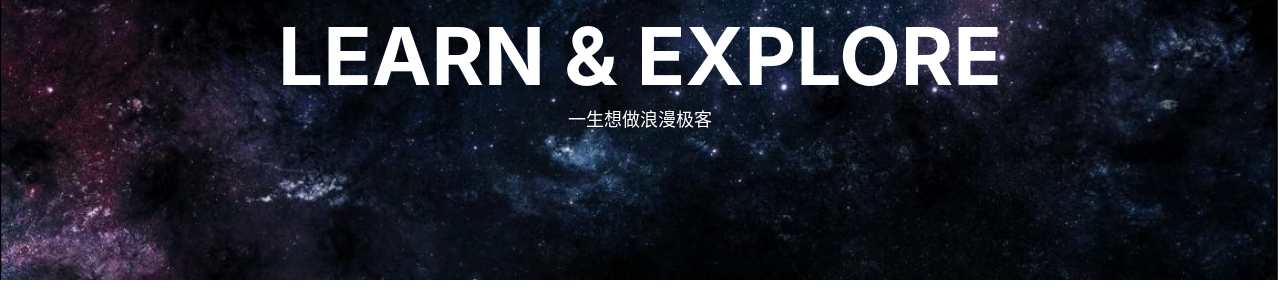
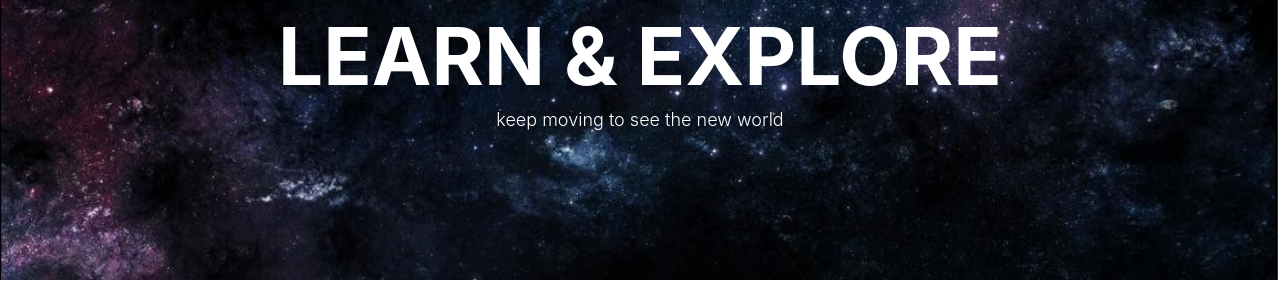
Before and after one commit to GaryLv/GaryLv.github.io, a Jekyll site: the page built from index.html, in a window 1280 px wide. Shown: the part 138-438 px from the top of the page. Built offline with Jekyll 4.4.1, drawn with Linux system fonts in a browser that asks for light colours; nearby versions of some CDN libraries; formulas are drawn with MathJax 3; the list of posts is cut into pages by our own code; comment, search, counter and statistics services are not loaded.

Commit message:
Update index.html

```diff
--- a/index.html
+++ b/index.html
@@ -1,6 +1,6 @@
 ---
 layout: page
-description: "一生想做浪漫极客"
+description: "keep moving to see the new world"
 ---
 
 {% for post in paginator.posts %}
```
